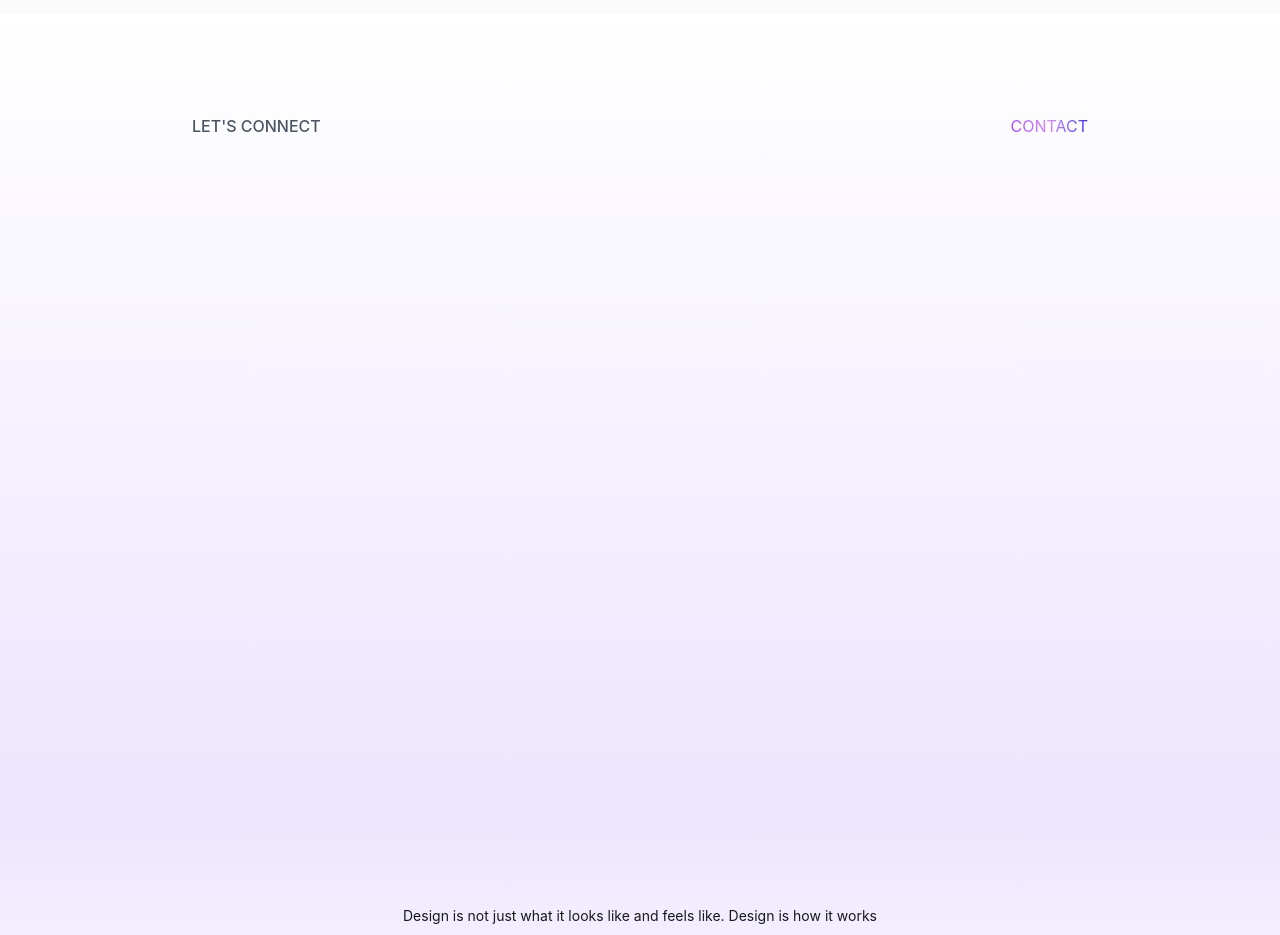
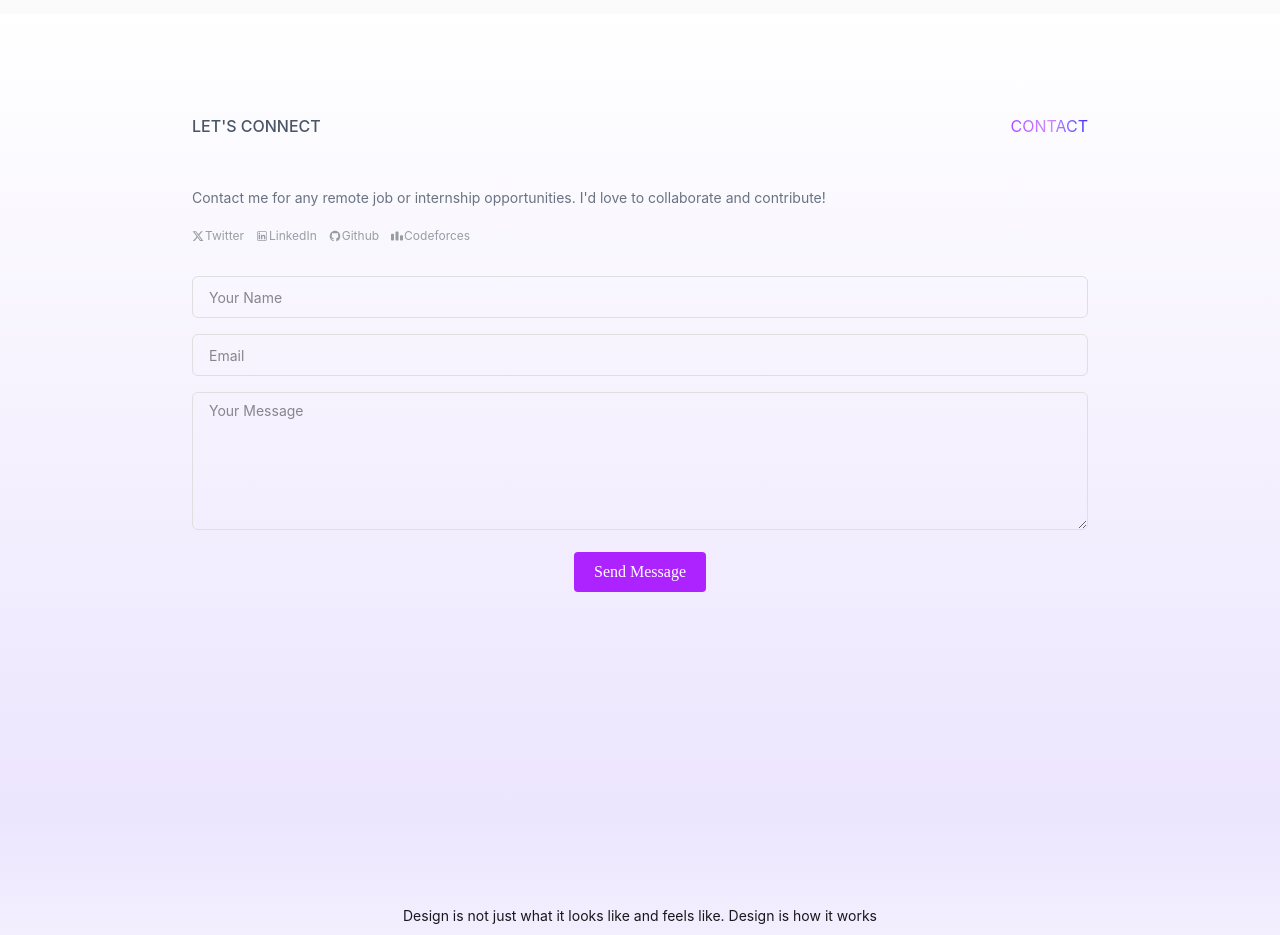
Before and after one commit to MasumAhmed19/my-portfolio, a React (Vite) app: page / in a window 1280 px wide. Shown: the part 2980-3915 px from the top of the page. Built offline with nearby package versions, Linux system fonts and the light colour scheme; grey boxes are pictures that could not be loaded.

Commit message:
add: contact section

```diff
--- /dev/null
+++ b/src/Components/Sections/ContactSection.jsx
@@ -0,0 +1,93 @@
+import SocialLink from "../others/SocialLink";
+import { FaXTwitter } from "react-icons/fa6";
+import { AiOutlineLinkedin } from "react-icons/ai";
+import { IoLogoGithub } from "react-icons/io";
+import { SiCodeforces } from "react-icons/si";
+
+const ContactSection = () => {
+  return (
+    <section className="py-[50px]">
+      <div className="max-w-4xl mx-auto text-left">
+        <p className="text-gray-500 text-sm">
+          Contact me for any remote job or internship opportunities. I'd love to
+          collaborate and contribute!
+        </p>
+      </div>
+
+      {/* Social Links */}
+      <div className="max-w-4xl mx-auto flex gap-3 flex-wrap items-center justify-start my-5">
+        <SocialLink
+          icon={<FaXTwitter />}
+          name="Twitter"
+          to="https://x.com/Masum_Ahmedd"
+        />
+        <SocialLink
+          icon={<AiOutlineLinkedin />}
+          name="LinkedIn"
+          to="https://www.linkedin.com/in/masum-ahmed-61b3b8294/"
+        />
+        <SocialLink
+          icon={<IoLogoGithub />}
+          name="Github"
+          to="https://github.com/MasumAhmed19"
+        />
+        <SocialLink
+          icon={<SiCodeforces />}
+          name="Codeforces"
+          to="https://codeforces.com/profile/deep_err0r"
+        />
+      </div>
+
+      {/* Contact Form */}
+      <form
+        className="space-y-4 max-w-4xl mx-auto mt-8"
+        onSubmit={(e) => {
+          e.preventDefault();
+          e.target.reset();
+        }}
+      >
+        <div className="form-control">
+          <input
+            type="text"
+            name="name"
+            placeholder="Your Name"
+            className="w-full px-4 py-2 border border-border rounded-md focus:outline-none focus:ring-2 focus:ring-secondary-light  placeholder:text-sm"
+            required
+          />
+        </div>
+
+        <div className="form-control">
+          <input
+            type="email"
+            name="email"
+            placeholder="Email"
+            className="w-full px-4 py-2 border border-border rounded-md focus:outline-none focus:ring-2 focus:ring-secondary-light  placeholder:text-sm"
+            required
+          />
+        </div>
+
+        <div className="form-control">
+          <textarea
+            name="message"
+            placeholder="Your Message"
+            rows="5"
+            className="w-full px-4 py-2 border border-border rounded-md focus:outline-none focus:ring-2 focus:ring-secondary-light  placeholder:text-sm"
+            required
+          />
+        </div>
+
+        {/* Submit Button */}
+        <div className="flex items-center justify-center">
+          <button
+            type="submit"
+            className="font-fraunces bg-secondary-dark text-white px-5 py-2 rounded-sm cursor-pointer hover:bg-secondary-light transition-all"
+          >
+            Send Message
+          </button>
+        </div>
+      </form>
+    </section>
+  );
+};
+
+export default ContactSection;
--- a/src/Pages/Home/Home.jsx
+++ b/src/Pages/Home/Home.jsx
@@ -2,6 +2,7 @@ import EncryptButton from "../../Components/Buttons/EncryptButton";
 import SectionTitle from "../../Components/others/SectionTitle";
 import Temp from "../../Components/others/Temp";
 import AboutSection from "../../Components/Sections/AboutSection";
+import ContactSection from "../../Components/Sections/ContactSection";
 import Home_Hero from "./Home_Hero";
 import Home_Projects from "./Home_Projects";
 import { MdOutlineArrowRight } from "react-icons/md";
@@ -31,6 +32,7 @@ const Home = () => {
       {/* COntact section */}
       <section id='contact-section' className="min-h-screen py-[100px] g14">
         <SectionTitle left="Let's Connect" right='Contact' />
+        <ContactSection />
 
       </section>
 
```
